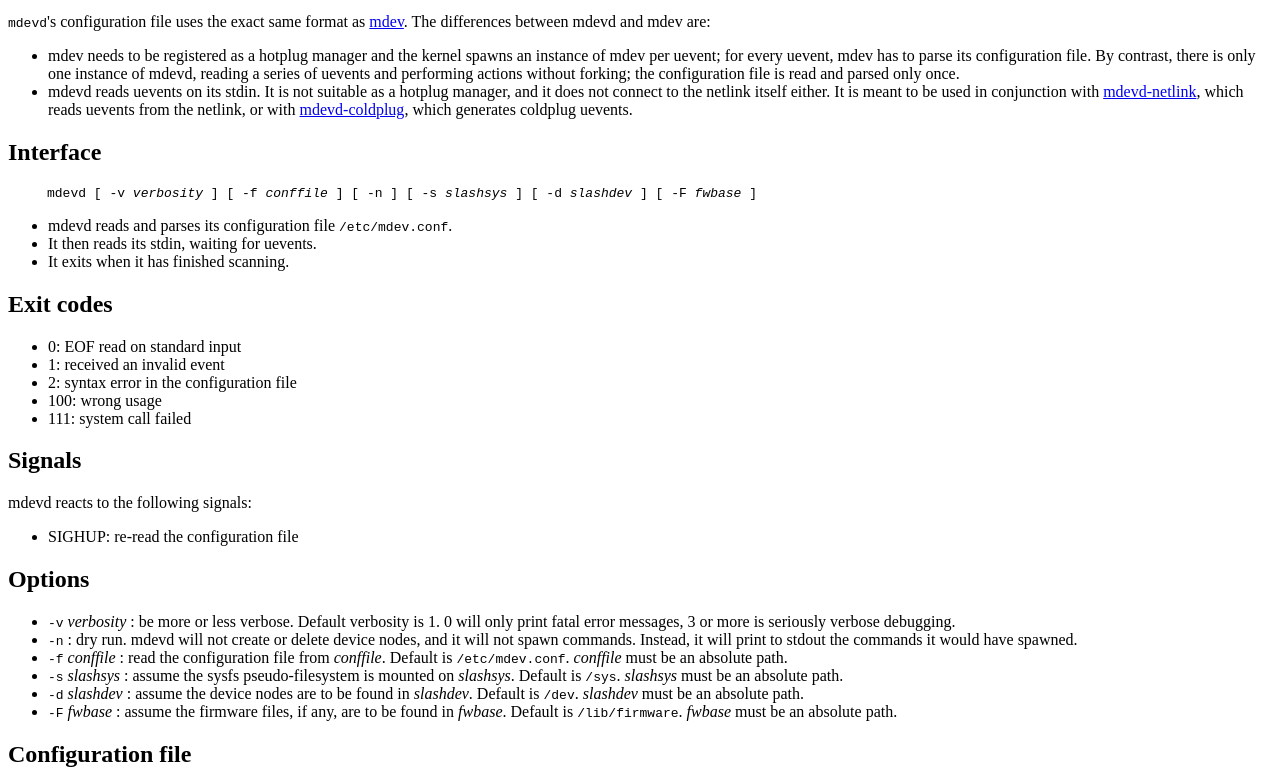
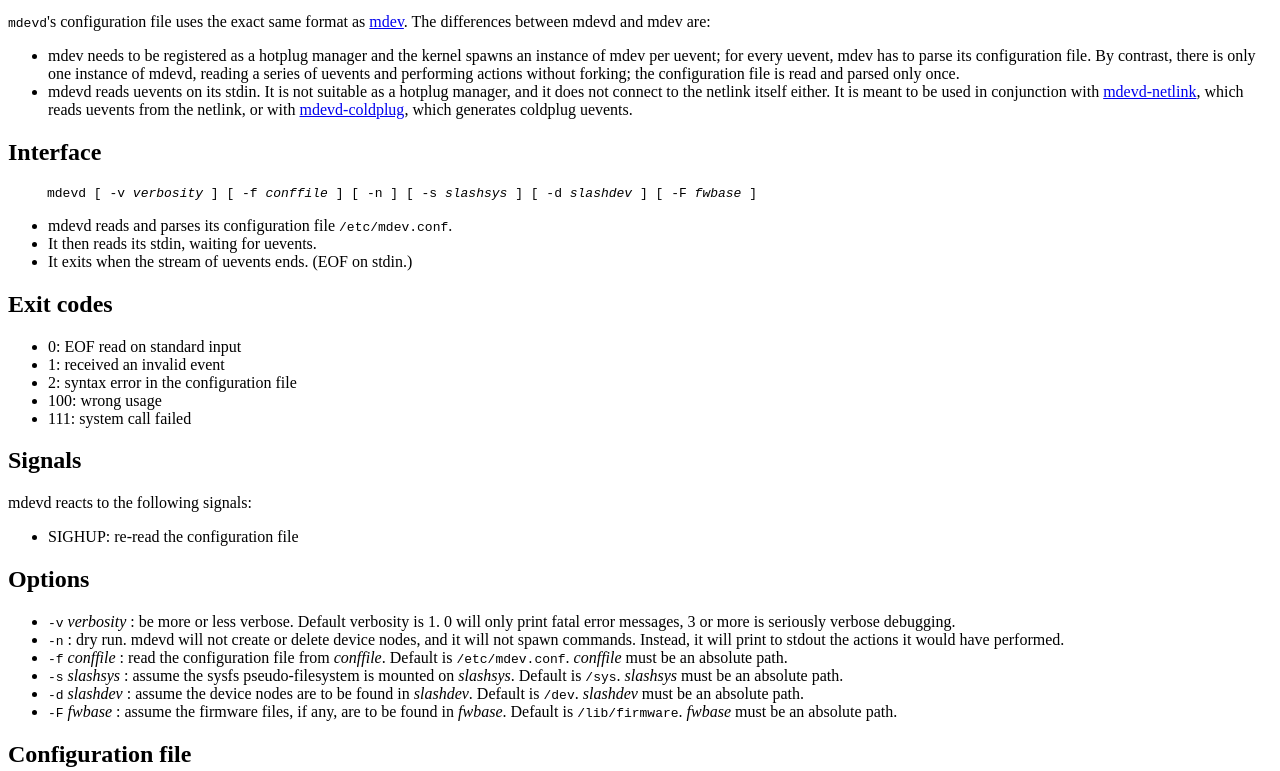
Before and after one commit to skarnet/mdevd, a plain HTML site: page doc/mdevd.html in a window 1280 px wide. Shown: the part 181-952 px from the top of the page. Drawn offline with Linux system fonts and the light colour scheme.

Commit message:
Clarify mdevd doc

```diff
--- a/doc/mdevd.html
+++ b/doc/mdevd.html
@@ -58,7 +58,7 @@ coldplug uevents. </li>
 <ul>
  <li> mdevd reads and parses its configuration file <tt>/etc/mdev.conf</tt>. </li>
  <li> It then reads its stdin, waiting for uevents.
- <li> It exits when it has finished scanning. </li>
+ <li> It exits when the stream of uevents ends. (EOF on stdin.) </li>
 </ul>
 
 <h2> Exit codes </h2>
@@ -89,7 +89,7 @@ Default verbosity is 1. 0 will only print fatal error messages, 3 or more
 is seriously verbose debugging. </li>
  <li> <tt>-n</tt>&nbsp;: dry run. mdevd will not create or delete
 device nodes, and it will not spawn commands. Instead, it will print to stdout
-the commands it would have spawned. </li>
+the actions it would have performed. </li>
  <li> <tt>-f</tt>&nbsp;<em>conffile</em>&nbsp;: read the configuration
 file from <em>conffile</em>. Default is <tt>/etc/mdev.conf</tt>.
 <em>conffile</em> must be an absolute path. </li>
```
